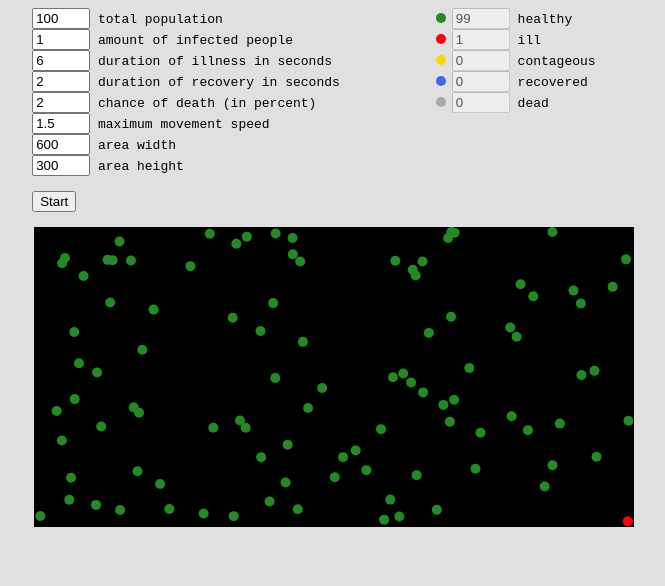
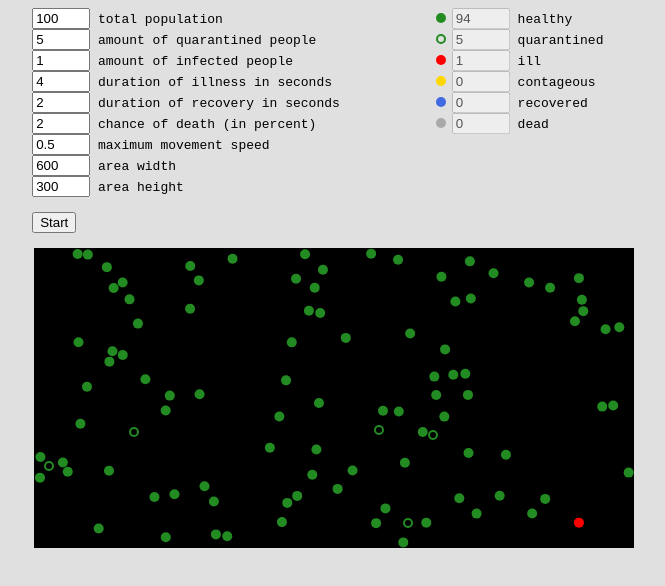
Before and after one commit to Alaricus/epidemic, a plain HTML site: page index.html in a window 1280 px wide. Both pictures are taken after a click on the input "Start". Shown: the whole page, without its empty margins (306-971 px from the left). Drawn offline with Linux system fonts and the light colour scheme.

Commit message:
Add quarantine

```diff
--- a/index.css
+++ b/index.css
@@ -54,6 +54,12 @@ input[type=number] {
   background-color: forestgreen;
 }
 
+.quarantined {
+  height: 6px;
+  width: 6px;
+  border: 2px solid forestgreen;
+}
+
 .ill {
   background-color: red;
 }
--- a/index.html
+++ b/index.html
@@ -10,17 +10,19 @@
       <div class="container">
         <form>
           <input type="number" id="population" min="1" max="1000" value="100" /> total population<br>
+          <input type="number" id="quarantined" min="0" max="999" value="5" /> amount of quarantined people<br>
           <input type="number" id="infected" min="1" max="1000" value="1" /> amount of infected people<br>
-          <input type="number" id="illnessTime" min="0" max="30" value="6" /> duration of illness in seconds<br>
+          <input type="number" id="illnessTime" min="0" max="30" value="4" /> duration of illness in seconds<br>
           <input type="number" id="recoveryTime" min="0" max="30" value="2" /> duration of recovery in seconds<br>
           <input type="number" id="oddsOfDeath" min="0" max="100" value="2" /> chance of death (in percent)<br>
-          <input type="number" id="velocity" min="0.1" max="10.1" value="1.5" step="0.1" /> maximum movement speed<br>
+          <input type="number" id="velocity" min="0.1" max="10.1" value="0.5" step="0.1" /> maximum movement speed<br>
           <input type="number" id="width" min="100" max="2000" value="600" /> area width<br>
           <input type="number" id="height" min="100" max="1000" value="300" /> area height<br><br>
           <input type="submit" value="Start" /><br><br>
         </form>
         <div id="results">
           <div class="result"><div class="legend healthy"></div><input disabled type="number" id="resultsHealthy"><span> healthy</span></div>
+          <div class="result"><div class="legend quarantined"></div><input disabled type="number" id="resultsQuarantined"><span> quarantined</span></div>
           <div class="result"><div class="legend ill"></div><input disabled type="number" id="resultsIll"><span> ill</span></div>
           <div class="result"><div class="legend contageous"></div><input disabled type="number" id="resultsContageous"><span> contageous</span></div>
           <div class="result"><div class="legend recovered"></div><input disabled type="number" id="resultsRecovered"><span> recovered</span></div>
--- a/index.js
+++ b/index.js
@@ -2,6 +2,7 @@ const canvas = document.querySelector('canvas');
 const ctx = canvas.getContext('2d');
 const populationInput = document.querySelector('#population');
 const infectedInput = document.querySelector('#infected');
+const quarantinedInput = document.querySelector('#quarantined');
 const illnessTimeInput = document.querySelector('#illnessTime');
 const recoveryTimeInput = document.querySelector('#recoveryTime');
 const oddsOfDeathInput = document.querySelector('#oddsOfDeath');
@@ -12,6 +13,7 @@ const form = document.querySelector('form');
 
 const results = document.querySelector('#results');
 const resultsHealthy = document.querySelector('#resultsHealthy');
+const resultsQuarantined = document.querySelector('#resultsQuarantined');
 const resultsIll = document.querySelector('#resultsIll');
 const resultsContageous = document.querySelector('#resultsContageous');
 const resultsRecovered = document.querySelector('#resultsRecovered');
@@ -19,6 +21,7 @@ const resultsDead = document.querySelector('#resultsDead');
 
 let population = null;
 let infected = null;
+let quarantined = null;
 let illnessTime = null;
 let recoveryTime = null;
 let oddsOfDeath = null;
@@ -45,7 +48,8 @@ const statuses = {
   '2': 'red',          // sick
   '3': 'gold',         // recovering but contageous
   '4': 'royalblue',    // recovered and immune
-  '5': 'darkgray'      // dead
+  '5': 'darkgray',     // dead
+  '6': 'forestgreen'   // quarantined
 };
 
 const makePerson = maxVelocity => ({
@@ -54,8 +58,8 @@ const makePerson = maxVelocity => ({
   r: 5,
   vx: Math.random() * (velocity * 2) - velocity,
   vy: Math.random() * (velocity * 2) - velocity,
-  s: 1,
-  t: null
+  s: 1,    // status
+  t: null  // timestamp
 });
 
 const isCollided = (a, b) => {
@@ -78,8 +82,9 @@ const bounce = v => {
 const init = () => {
   population = populationInput.value || 100;
   infected = infectedInput.value || 1;
-  illnessTime = illnessTimeInput.value * 1000;
-  recoveryTime = recoveryTimeInput.value * 1000;
+  quarantined = quarantinedInput.value || 0;
+  illnessTime = (illnessTimeInput.value || 6) * 1000;
+  recoveryTime = (recoveryTimeInput.value || 2) * 1000;
   oddsOfDeath = oddsOfDeathInput.value || 2;
   velocity = velocityInput.value || 0.5
   width = widthInput.value || 600;
@@ -97,6 +102,12 @@ const init = () => {
       people[people.length - 1].t = Date.now();
       infected -= 1;
     }
+    if (people[people.length - 1].s !== 2 && quarantined > 0) {
+      people[people.length - 1].s = 6;
+      people[people.length - 1].vx = 0;
+      people[people.length - 1].vy = 0;
+      quarantined -= 1;
+    }
   }
 };
 
@@ -106,6 +117,7 @@ const update = () => {
   stats['3'] = 0;
   stats['4'] = 0;
   stats['5'] = 0;
+  stats['6'] = 0;
 
   people.forEach((person, i) => {
     person.x += person.vx;
@@ -131,12 +143,46 @@ const update = () => {
       const p = people[j];
 
       if (isCollided(person, p)) {
-        if (person.x >= p.x) {
+        const dx = person.x - p.x;
+        const dy = person.y - p.y;
+
+        if (dx <= 0) {
+          if (dy <= 0) {
+            person.x -= Math.abs(person.vx);
+            person.y -= Math.abs(person.vy);
+            p.x += Math.abs(p.vx);
+            p.y += Math.abs(p.vy);
+          } else {
+            person.x -= Math.abs(person.vx);
+            person.y += Math.abs(person.vy);
+            p.x += Math.abs(p.vx);
+            p.y -= Math.abs(p.vy);
+          }
+        }
+
+        if (dx > 0) {
+          if (dy <= 0) {
+            person.x += Math.abs(person.vx);
+            person.y -= Math.abs(person.vy);
+            p.x -= Math.abs(p.vx);
+            p.y += Math.abs(p.vy);
+          } else {
+            person.x += Math.abs(person.vx);
+            person.y += Math.abs(person.vy);
+            p.x -= Math.abs(p.vx);
+            p.y -= Math.abs(p.vy);
+          }
+        }
+
+        if (person.s !== 5 && person.s !== 6) {
           person.vy = bounce(person.vy);
-        }
-        if (person.y >= p.y) {
           person.vx = bounce(person.vx);
         }
+        if (p.s !== 5 && p.s !== 6) {
+          p.vy = bounce(p.vy);
+          p.vx = bounce(p.vx);
+        }
+
         if ((person.s === 2 || person.s === 3) && p.s === 1) {
           p.s = 2;
           p.t = Date.now();
@@ -168,6 +214,7 @@ const update = () => {
     resultsContageous.value = stats['3'] || 0;
     resultsRecovered.value = stats['4'] || 0;
     resultsDead.value = stats['5'] || 0;
+    resultsQuarantined.value = stats['6'] || 0;
   });
 
 
@@ -187,6 +234,13 @@ const draw = () => {
     ctx.beginPath();
     ctx.arc(person.x, person.y, person.r, 0, 2 * Math.PI);
     ctx.fill();
+
+    if (person.s === 6) {
+      ctx.fillStyle = 'black';
+      ctx.beginPath();
+      ctx.arc(person.x, person.y, person.r - 2, 0, 2 * Math.PI);
+      ctx.fill();
+    }
   });
 };
 
```
